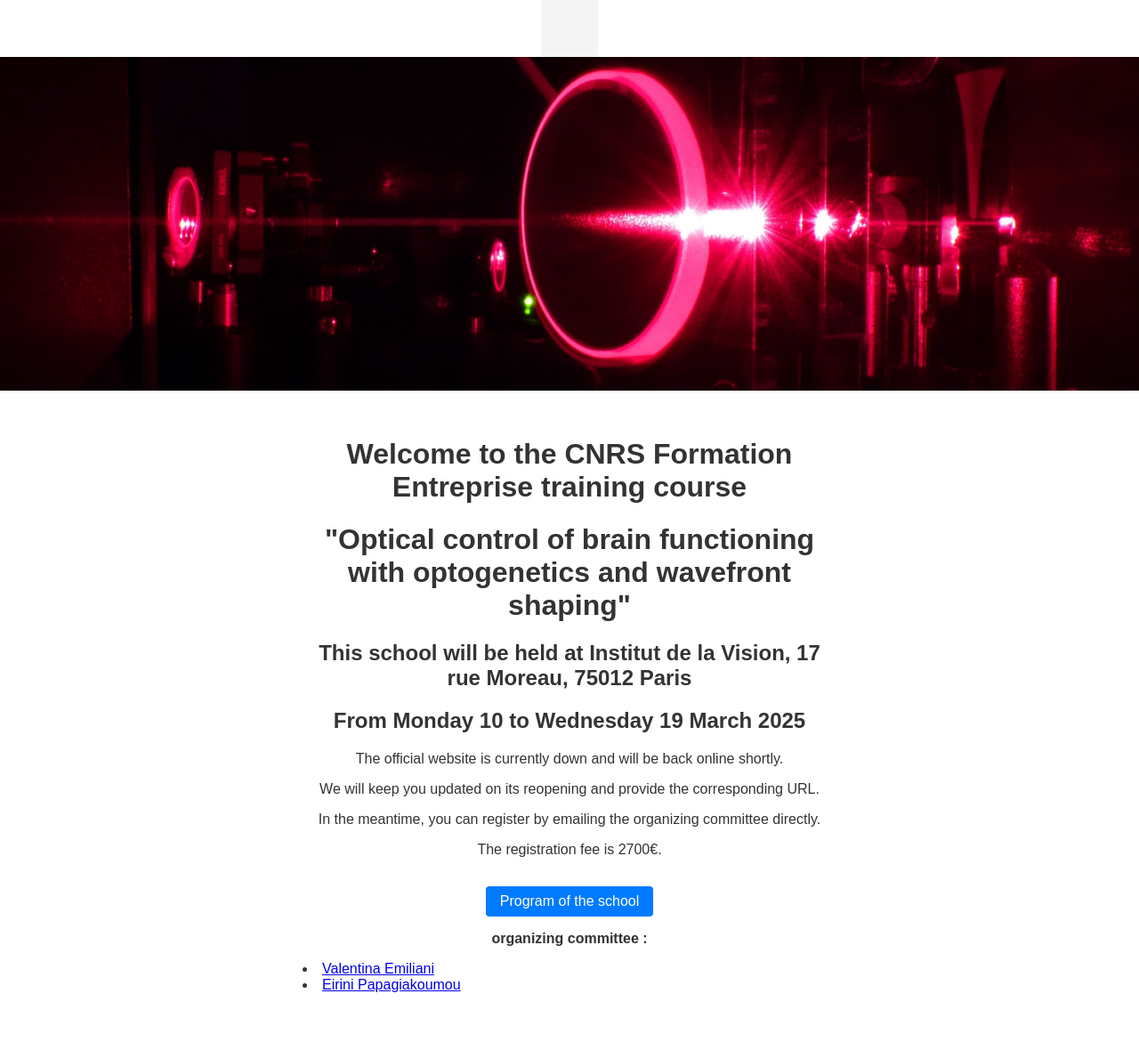
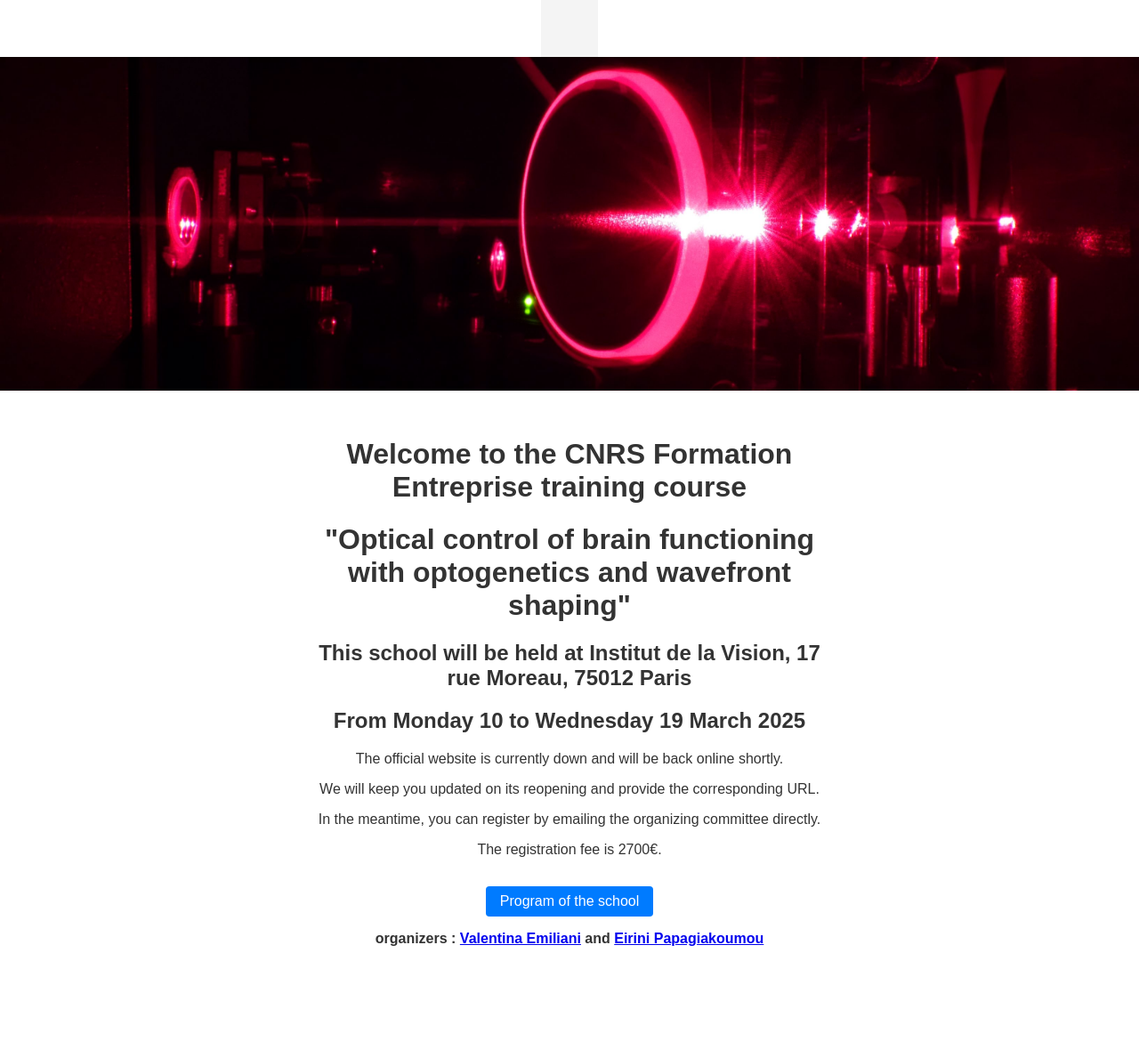
Before and after one commit to vdesars/vdesars.github.io, a Jekyll site: the page built from index.md, in a window 1280 px wide. Shown: the whole page at 89% size. Built offline with Jekyll 4.4.1, drawn with Linux system fonts in a browser that asks for light colours; after the commit the page ends 1128 px from its top, so only the background shows below that.

Commit message:
optoschool

```diff
--- a/index.md
+++ b/index.md
@@ -17,10 +17,5 @@ title: "Page d'Accueil"
   <p>In the meantime, you can register by emailing the organizing committee directly.</p>
   <p>The registration fee is 2700&euro;.</p>
   <a href="assets/program_2025_F.pdf" class="download-link">Program of the school</a>
-  <p><b>organizing committee :</b><br>
-	<ul>
-	<li><a href="mailto:valentina.emiliani@inserm.fr">Valentina Emiliani</a></li>
-	<li><a href="mailto:Eirini.papagiakoumou@inserm.fr">Eirini Papagiakoumou</a></li>
-	</ul>
-  </p>
+  <p><b>organizers : <a href="mailto:valentina.emiliani@inserm.fr">Valentina Emiliani</a> and <a href="mailto:Eirini.papagiakoumou@inserm.fr">Eirini Papagiakoumou</a></b><br>  </p>
 </div>
```
Also changed, not shown: 1 other file.
